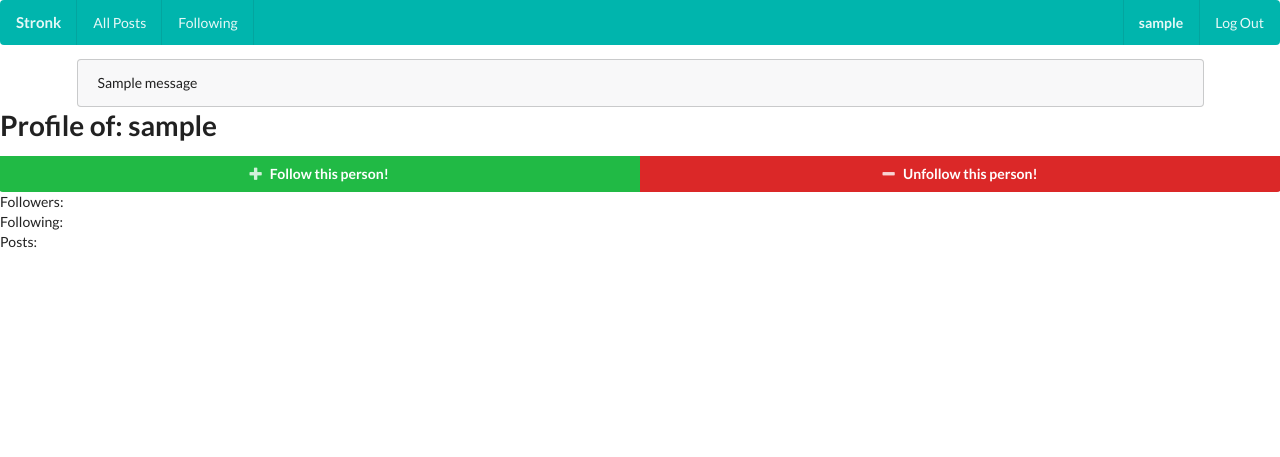
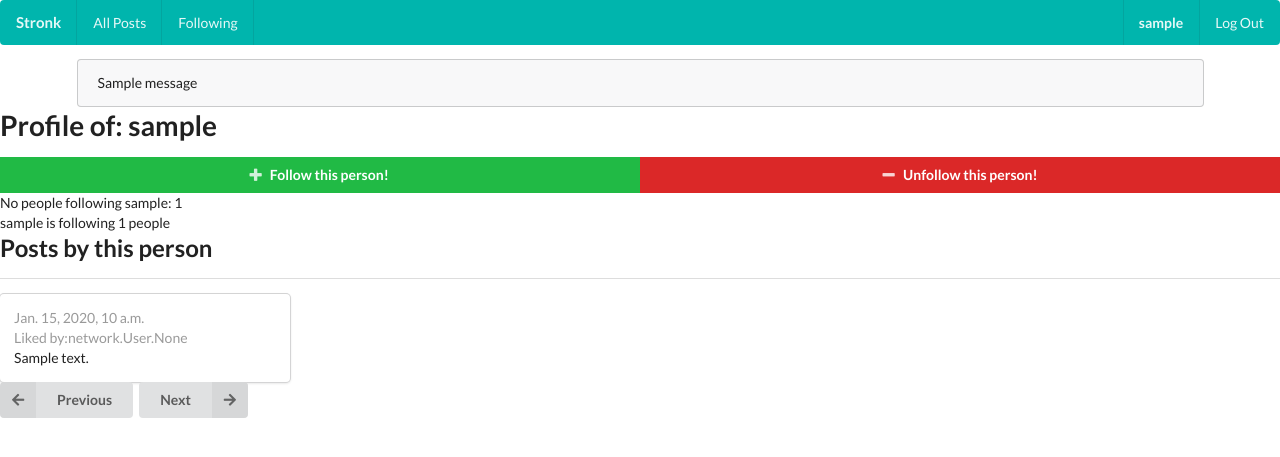
Before and after one commit to Boop-Py/project4, a Django app: a page that uses network/templates/network/layout.html in a window 1280 px wide. Shown: the top 457 px of the page. Run offline with Django 3.2, Linux system fonts and the light colour scheme; a user stored in the database is signed in; tables that the repository leaves empty hold one stand-in row (values such as "Sample post"); one stand-in notice (Sample message) is shown.

Commit message:
working on following page

```diff
--- a/network/templates/network/layout.html
+++ b/network/templates/network/layout.html
@@ -33,7 +33,7 @@
             {{ message }}
         {% endfor %}
         </div>
-    {% endif %}
+        {% endif %}
     </div>
     {% block body %}
     {% endblock %}
--- a/network/templates/network/profile.html
+++ b/network/templates/network/profile.html
@@ -1,11 +1,14 @@
 {% extends "network/layout.html" %}
     {% block body %}
 
-    <div class="ui container">
+<div class="ui container">
+    {% if message %}
+        <div>{{ message }}</div>
+    {% endif %}
 
         <h1>Profile of: {{ user_target.username }}</h1>
 
-        <div class="ui two bottom attached buttons">
+        <div class="ui two attached buttons">
             <a class="ui green button" href="{% url 'stronk:follow' user_target.username %}">
                 <i class="plus icon"></i>Follow this person!
             </a>
@@ -14,16 +17,66 @@
             </a>
         </div>
         <div>
-            <p>Followers:</p>
+            <p>No people following {{ user_target.username }}: {{ following_count }}</p>
         </div>
         <div>
-            <p>Following:</p>
+            <p>{{ user_target.username }} is following {{followers_count}} people</p>
         </div>
         <div>
-            <p>Posts:</p>
+            <h2>Posts by this person</h2>
         </div>
 
+        <div class="ui divider"></div>
+        <div>
+        {% for post in posts %}
+            <div class="ui card">
+                <div class="content">
+                    <div class="meta">
+                        <div><span>{{ post.post_time }}</span></div>
+                        <div><p>Liked by:{{ post.liked_by }}</p></div>
+                    </div>
+                    <p>{{ post.content }}</p>
+                </div>
+            </div>
+        {% endfor %}
+        </div>
+        <div>
+            <nav aria-label="Page navigation ">
+                {% if posts.has_previous %}
+                <a class="page-link" href="?page={{ posts.previous_page_number }}">
+                    <button class="ui left labeled icon button">
+                        <i class="left arrow icon"></i>
+                        Previous
+                    </button>
+                </a>
 
+                {% else %}
+                <a class="page-link" href="#">
+                    <button class="ui left labeled icon button">
+                        <i class="left arrow icon"></i>
+                        Previous
+                    </button>
+                </a>
+                {% endif %}
 
-    </div>
+                {% if posts.has_next %}
+                <a class="page-link" href="?page={{posts.next_page_number}}">
+                    <button class="ui right labeled icon button">
+                    <i class="right arrow icon"></i>
+                    Next
+                    </button>
+                </a>
+
+                {% else %}
+                <a class="page-link" href="#">
+                    <button class="ui right labeled icon button">
+                        <i class="right arrow icon"></i>
+                        Next
+                    </button>
+                </a>
+                {% endif %}
+            </nav>
+        </div>
+</div>
+
     {% endblock %}>
--- a/network/views.py
+++ b/network/views.py
@@ -10,10 +10,25 @@ from django.contrib import messages
 from .models import User, Post, Follow
 
 
+## TODO
+# page of posts from followed people
+# like
+# unliked
+# edit post
+
 @login_required(login_url="stronk:login")
 def index(request):
+    posts = Post.objects.all().order_by("id").reverse()
+    paginator = Paginator(posts, 10)
+    if request.GET.get("page") != None:
+        try:
+            posts = paginator.page(request.GET.get("page"))
+        except:
+            posts = paginator.page(1)
+    else:
+        posts = paginator.page(1)
     return render(request, "network/index.html", {
-                    "posts": Post.objects.all().order_by("-post_time")
+                    "posts": posts
                     })
 
 @login_required(login_url="stronk:login")
@@ -33,12 +48,29 @@ def profile(request, username):
     try:
         # fetch the user info
         user_target = User.objects.get(username=username)
-        print(user_target)
-        print("test")
-        #post_info = Post.objects.get(username=username)
-        #print(post_info)
-        #follow_info = Follow.objects.get(username=username)
-        #print(follow_info)
+
+        # other people following this person
+        followers = Follow.objects.filter(user=user_target)
+
+        # people this person follows
+        following = Follow.objects.filter(following=user_target)
+
+        followers_count = followers.count()
+        following_count = following.count()
+
+        print(f"{user_target} follows: {followers_count}")
+        print(f"{user_target} is followed by {following_count}")
+
+        # posts in reverse id order
+        posts = Post.objects.filter(user=user_target).order_by("id").reverse()
+        paginator = Paginator(posts, 10)
+        if request.GET.get("page") != None:
+            try:
+                posts = paginator.page(request.GET.get("page"))
+            except:
+                posts = paginator.page(1)
+        else:
+            posts = paginator.page(1)
 
     except Exception as e:
         print(e)
@@ -49,29 +81,134 @@ def profile(request, username):
             })
 
     return render(request, "network/profile.html", {
-                    "user_target": user_target
+                    "user_target": user_target,
+                    "posts": posts,
+                    "following_count": following_count,
+                    "followers_count": followers_count
                     })
 
+@login_required(login_url="stronk:login")
+def following_list(request):
+    # retrieve current user
+    current_user = request.user
 
+    # all people person is following
+    followed = Follow.objects.filter(user=current_user)
+    followed = followed.user
+    followed_count = followed.count()
+    print(f"Following: {followed_count} people")
+    print(followed)
+    posts = []
+    for follow in followed:
+        all_posts = Post.objects.all().filter(user=followed).order_by("id").reverse()
+        for post in all_posts:
+            posts.append.post
+    # all posts by those people
+        print(f"{posts.count} posts by: {followers.count} users")
 
-    '''
-    # retrieve posts by chosen user in time order
-    posts = Post.objects.filter(user=user).order_by("-post_time")
+    return render(request, "network/following.html", {
+                    "posts": posts
+                    })
 
-    # django paginator to retrieve 10 at a time on a page
-    paginator = Paginator(posts, 10)
-    if request.GET.get("page") != None:
+@login_required(login_url="stronk:login")
+def follow(request, username):
+    try:
+        # retrieve self user ID
+        current_user = request.user
+
+        # retrieve the target user ID
+        user_target = User.objects.get(username=username)
+
+        # ensure user can't follow themselves
+        if current_user == user_target:
+            return HttpResponseRedirect("/stronk/profile/" + username, {
+                                        "message": "You can't follow yourself!."
+                                        })
+        else:
+            # check if follow entry already exists
+            follow_exists = Follow.objects.filter(user=current_user, following=user_target).count()
+
+            # if already following present error
+            if follow_exists > 0:
+                return HttpResponseRedirect("/stronk/profile/" + username, {
+                                            "message": "You are already following this user."
+                                            })
+
+            # if not following, save the follow
+            else:
+                Follow.objects.create(
+                    user = current_user,
+                    following = user_target)
+                # show success message
+                return HttpResponseRedirect("/stronk/profile/" + username, {
+                                            "message": "You are now following this user!"
+                                            })
+
+    except Exception as e:
+        print(e)
+        return HttpResponseRedirect("/stronk/profile/" + username, {
+                                        "message": "An error occured."
+                                        })
+
+    return HttpResponseRedirect("/stronk/profile/" + username)
+
+@login_required(login_url="stronk:login")
+def unfollow(request, username):
+    try:
+        # retrieve self user ID
+        current_user = request.user
+
+        # retrieve the target user ID
+        user_target = User.objects.get(username=username)
+
+        # check if follow entry already exists
+        follow_exists = Follow.objects.filter(user=current_user, following=user_target).count()
+        # if not following, display error message
+        if follow_exists == 0:
+            return HttpResponseRedirect("/stronk/profile/" + username, {
+                                        "message": "You are not following this user."
+                                        })
+
+        # if following, remove object
+        else:
+            Follow.objects.filter(user=current_user, following=user_target).delete()
+            return HttpResponseRedirect("/stronk/profile/" + username)
+
+    except Exception as e:
+        print(e)
+        return HttpResponseRedirect("/stronk/profile/" + username, {
+                                        "message": "An error occured."
+                                        })
+
+    return HttpResponseRedirect("/stronk/profile/" + username)
+
+def like(request):
+    if request.method == "POST":
+        # get name of current user
+        current_user = request.user
+        # retrieve id of the post that's been like/unliked
+        post_id = request.POST.get("id")
+        # check if post has likes
+        like_status = request.POST.get("liked_by")
         try:
-            posts = paginator.page(request.GET.get("page"))
+            post = Post.objects.get(id=liked_post)
+            # if clicked on unliked post, add the like
+            if like_status == "unliked":
+                post.liked_by.add(current_user)
+                like_status = "liked"
+            # if clicked on liked post, add the like
+            elif like_status == "liked":
+                post.liked_by.remove(current_user)
+                like_status = "unliked"
+            post.save()
+            return HttpResponseRedirect(reverse("stronk:index"))
         except:
-            posts = paginator.page(1)
+            return HttpResponseRedirect(reverse("stronk:index"))
     else:
-        posts = paginator.page(1)
+        return HttpResponseRedirect(reverse("stronk:index"))
 
-    # get all people following the person
-    for f in profile.followed_by.all():
-        print(f)
-    '''
+def todolist(request):
+    return render(request, "network/todolist.html")
 
 def login_view(request):
     if request.method == "POST":
@@ -118,86 +255,6 @@ def register(request):
                 "message": "Username already taken."
             })
         login(request, user)
-        return HttpResponseRedirect(reverse("/stronk:index"))
+        return HttpResponseRedirect(reverse("stronk:index"))
     else:
         return render(request, "network/register.html")
-
-@login_required(login_url="stronk:login")
-def following_list(request):
-    return render(request, "network/following.html")
-
-@login_required(login_url="stronk:login")
-def follow(request, username):
-    message = "stronk"
-    try:
-        # retrieve self user ID
-        current_user = request.user
-        current_user = User.objects.get(username=username)
-
-        # retrieve the target user ID
-        user_target = User.objects.get(username=username)
-
-        # check if follow entry already exists
-        follow_exists = Follow.objects.filter(user=current_user, following=user_target).count()
-
-        # if already following present error
-        if follow_exists > 0:
-            return HttpResponseRedirect("/stronk/profile/" + username, {
-                                        message: "You are already following this user."
-                                        })
-
-        # if not following, save the follow
-        else:
-            Follow.objects.create(
-                user = current_user,
-                following = user_target)
-            # show success message
-            return HttpResponseRedirect("/stronk/profile/" + username, {
-                                        message: "You are now following this user!"
-                                        })
-
-    except Exception as e:
-        print(e)
-        return HttpResponseRedirect("/stronk/profile/" + username, {
-                                        message: "An error occured."
-                                        })
-
-    return HttpResponseRedirect("/stronk/profile/" + username)
-
-@login_required(login_url="stronk:login")
-def unfollow(request, username):
-    message = None
-    try:
-        # retrieve self user ID
-        current_user = request.user
-        current_user = User.objects.get(username=username)
-
-        # retrieve the target user ID
-        user_target = User.objects.get(username=username)
-
-        # check if follow entry already exists
-        follow_exists = Follow.objects.filter(user=current_user, following=user_target).count()
-
-        # if not following, display error message
-        if follow_exists == 0:
-            return HttpResponseRedirect("/stronk/profile/" + username, {
-                                        message: "You are not following this user."
-                                        })
-
-        # if following, remove object
-        else:
-            Follow.objects.filter(user=current_user, following=user_target).delete()
-            message = "test"
-            return HttpResponseRedirect("/stronk/profile/" + username)
-
-    except Exception as e:
-        print(e)
-        return HttpResponseRedirect("/stronk/profile/" + username, {
-                                        message: "An error occured."
-                                        })
-
-
-    return HttpResponseRedirect("/stronk/profile/" + username)
-
-def todolist(request):
-    return render(request, "network/todolist.html")
```
Also changed, not shown: network/templates/network/following.html (+29 -5 lines), network/templates/network/index.html (+50 -3 lines), network/templates/network/login.html (+12 -9 lines), network/templates/network/register.html (+14 -9 lines), network/templates/network/todolist.html (+5 -5 lines).
